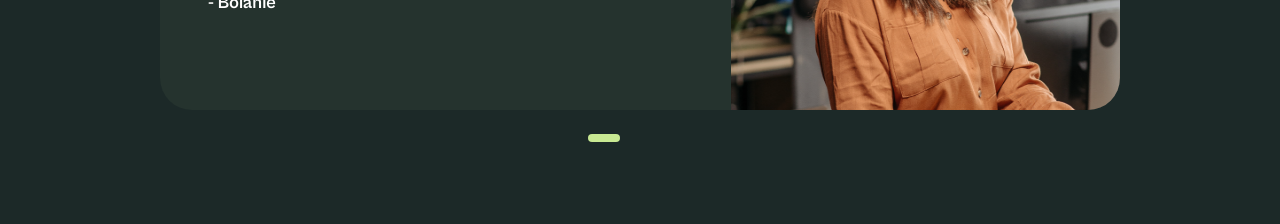
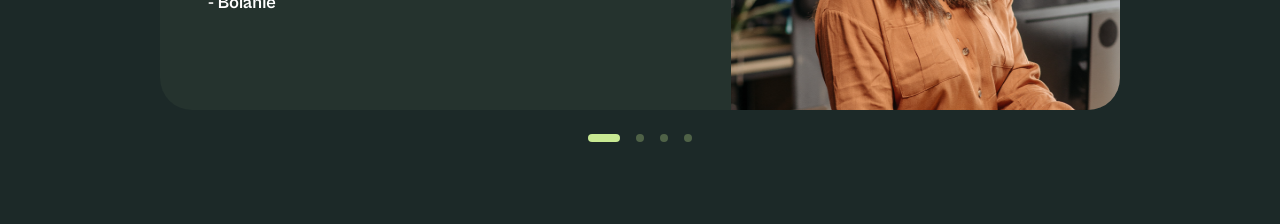
Before and after one commit to Lance-Credit/website, a Nuxt app: page / in a window 1280 px wide. Shown: the part 5620-5844 px from the top of the page. Built offline with nearby package versions, Linux system fonts and the light colour scheme.

Commit message:
:bug: Fix: Show state of testimonials

```diff
--- a/components/SlideIndicator.vue
+++ b/components/SlideIndicator.vue
@@ -1,5 +1,5 @@
 <template>
-    <div class="indicator h-2 rounded-md cursor-pointer" :class="active ? 'w-8 bg-['+activeColor+']' : 'w-2 bg-['+defaultColor+']'"></div>
+    <div class="indicator h-2 rounded-md cursor-pointer" :class="active ? 'w-8' : 'w-2'" :style="active ? `background: ${activeColor}` : `background: ${defaultColor}`"></div>
 </template>
 
 <script setup lang="ts">
```
